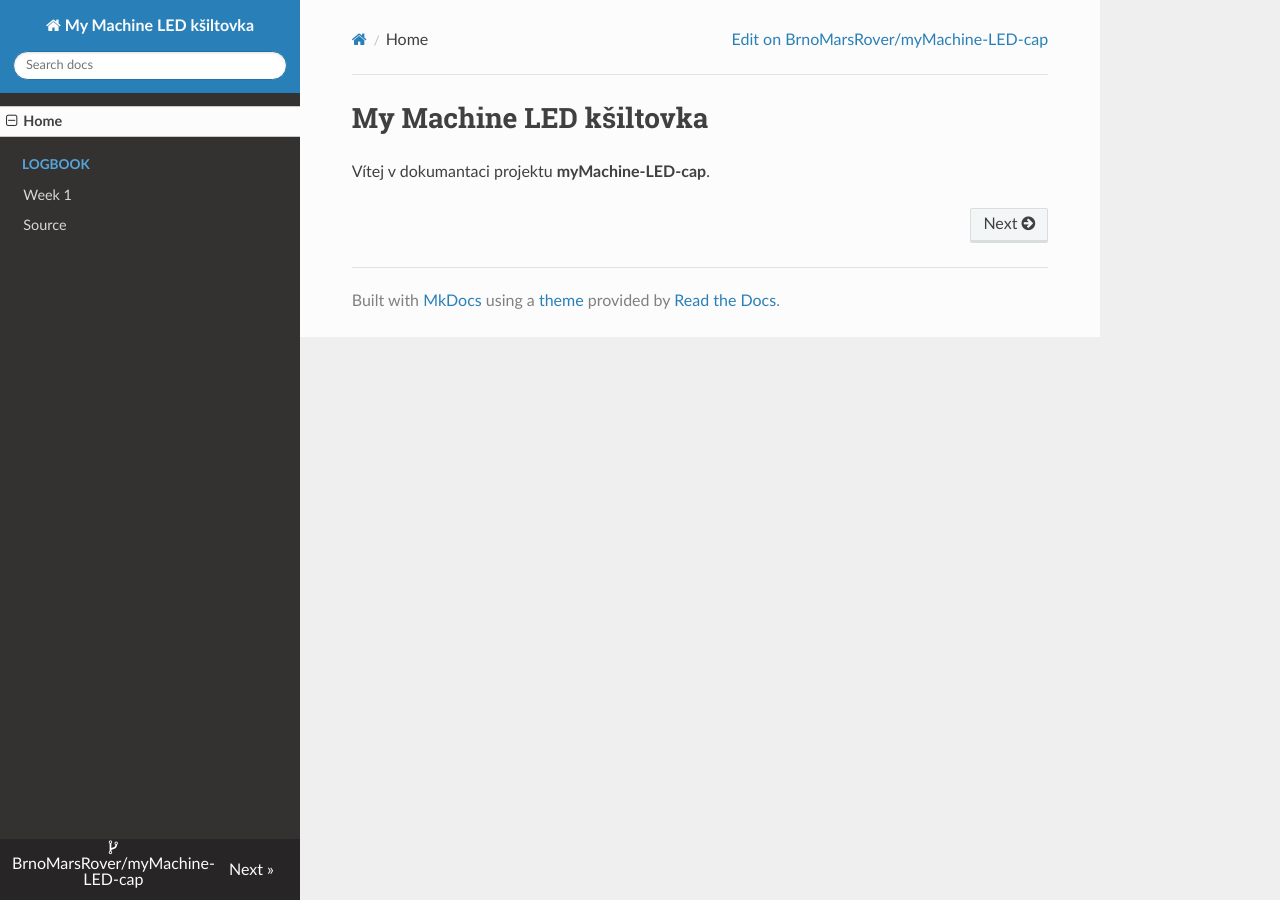
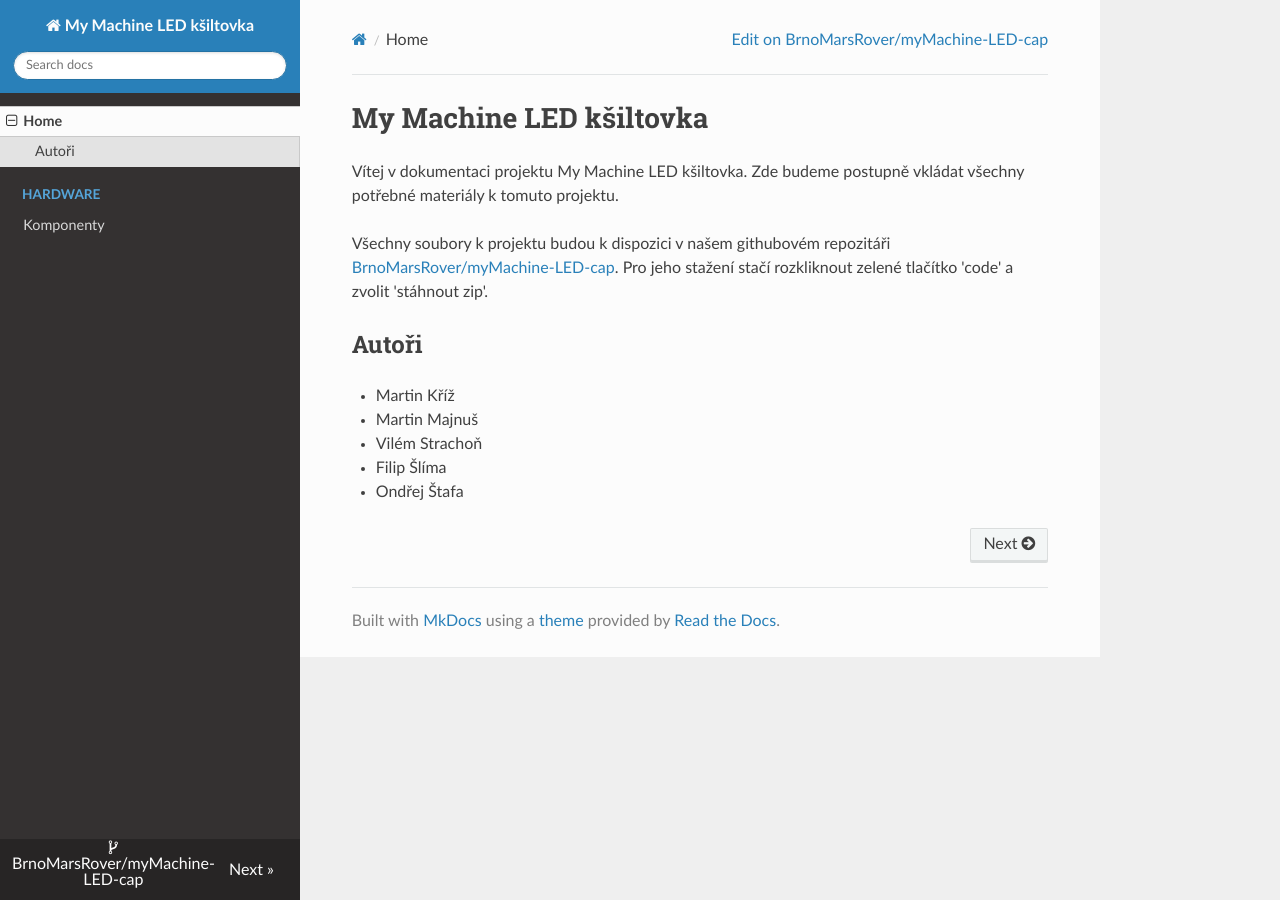
Before and after one commit to BrnoMarsRover/myMachine-LED-cap, an MkDocs documentation site: the page built from docs/index.md, in a window 1280 px wide. Built offline with MkDocs 1.6.1, drawn with Linux system fonts in a browser that asks for light colours; nearby versions of some CDN libraries.

Commit message:
Docs final init

```diff
--- a/docs/index.md
+++ b/docs/index.md
@@ -1,3 +1,12 @@
 # My Machine LED kšiltovka
 
-Vítej v dokumantaci projektu **myMachine-LED-cap**.
+Vítej v dokumentaci projektu My Machine LED kšiltovka. Zde budeme postupně vkládat všechny potřebné materiály k tomuto projektu.
+
+Všechny soubory k projektu budou k dispozici v našem githubovém repozitáři [BrnoMarsRover/myMachine-LED-cap](https://github.com/BrnoMarsRover/myMachine-LED-cap.git). Pro jeho stažení stačí rozkliknout zelené tlačítko 'code' a zvolit 'stáhnout zip'.
+
+## Autoři
+- Martin Kříž
+- Martin Majnuš
+- Vilém Strachoň
+- Filip Šlíma
+- Ondřej Štafa
--- a/mkdocs.yml
+++ b/mkdocs.yml
@@ -1,12 +1,13 @@
 site_name: My Machine LED kšiltovka
 site_description: Dokumentace k projektu MyMachine - LED kšiltovka
+
 repo_name: BrnoMarsRover/myMachine-LED-cap
-repo_url: https://github.com/BrnoMarsRover/myMachine-LED-cap.git
+repo_url: https://github.com/BrnoMarsRover/myMachine-LED-cap
 
-theme: readthedocs
+theme:
+  name: readthedocs
 
 nav:
   - Home: index.md
-  - Logbook:
-      - Week 1: log/page1.md
-  - Source: source.md
+  - Hardware:
+      - Komponenty: hardware/komponenty.md
```
Also changed, not shown: docs/hardware/komponenty.md (added, +3 -0 lines), docs/log/page1.md (deleted, +0 -4 lines), docs/source.md (deleted, +0 -4 lines).
